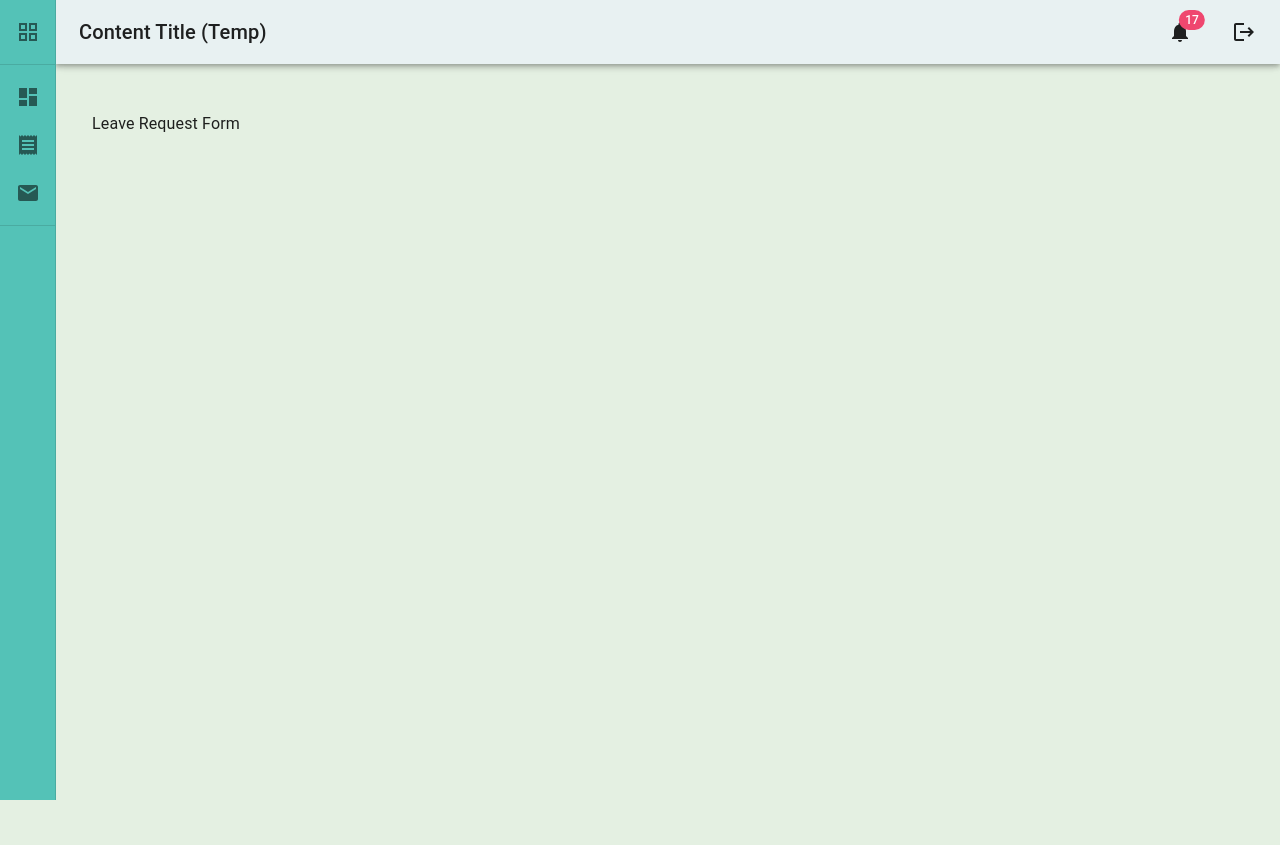
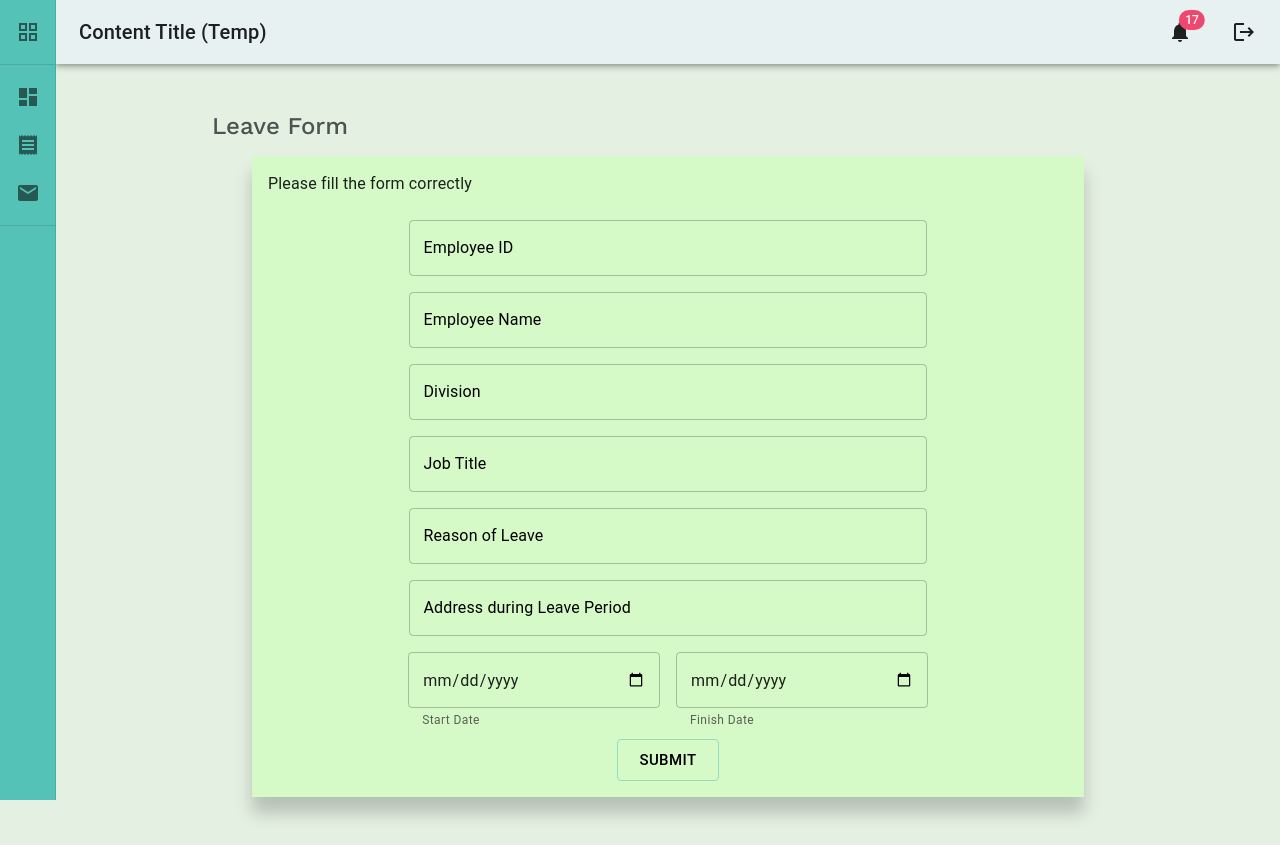
Before and after one commit to prosigmaka/fe-payroll, a React (Create React App) app: page /dashboard/user/leave-request in a window 1280 px wide. Before the commit the page ends 800 px from the top, so only its background shows below. Built offline with nearby package versions, Linux system fonts and the light colour scheme.

Commit message:
Update LeaveReqForm.jsx

```diff
--- a/src/components/sections/user/LeaveReqForm.jsx
+++ b/src/components/sections/user/LeaveReqForm.jsx
@@ -1,5 +1,243 @@
-const LeaveReqForm = (props) => {
-  return <div>Leave Request Form</div>;
-};
+import React from "react";
+//import { useState } from "react";
+import Typography from '@mui/material/Typography';
+import Grid from '@mui/material/Grid';
+import TextField from '@mui/material/TextField';
+import { Box } from "@mui/material";
+import { TableRow } from "@mui/material";
+import { Button } from "@mui/material";
+import Container from '@mui/material/Container';
 
-export default LeaveReqForm;
+//import BasicDateRangePicker from './uidate';
+
+
+
+
+
+export default function LeaveReqForm() {
+
+    /*const [employeeID, setEmployeeID] = useState("");
+    const [employeeName, setEmployeeName] = useState("");
+    const [employeeDivision, setEmployeeDivision] = useState("");
+    const [jobTitle, setJobTitle] = useState("");
+    const [file, setFile] = useState("");
+    const [reason, setReason] = useState("");
+    const [list, setList] = useState([]);
+
+    const handleRadioChange = (e) => {
+        setReason(e.target.value);
+        console.log(reason);
+    };
+
+    const handleEmployeeID = (e) => {
+        setEmployeeID(e.target.value);
+    };
+
+    const handleEmployeeName = (e) => {
+        setEmployeeName(e.target.value);
+    };
+
+    const handleEmployeeDivision = (e) => {
+        setEmployeeDivision(e.target.value);
+    };
+
+    const handleJobTitle = (e) => {
+        setJobTitle(e.target.value);
+    };
+
+
+    const handleFile = (e) => {
+        setFile(URL.createObjectURL(e.target.files[0]))
+        console.log(file);
+        e.preventDefault();
+    }
+
+    const handlingSubmit = (e) => {
+
+
+
+        const data = { employeeID, employeeName, employeeDivision, jobTitle, reason, file};
+
+
+        if (employeeID && employeeName && employeeDivision && jobTitle && reason && file) {
+            setList((ls) => [...ls, data])
+            setEmployeeID("")
+            setEmployeeName("")
+            setEmployeeDivision("")
+            setJobTitle("")
+            setReason("")
+            setFile("")
+            console.log(list);
+
+        }
+        else{
+            alert("Silakan isi seluruh data")
+        }
+
+
+
+    }*/
+
+
+    return (
+
+
+        <Container sx={{ width: '60rem' }} marginTop={5} >
+            <Typography sx={{ flex: '1 1 100%' }} variant="h3" >
+                Leave Form
+            </Typography>
+            <Box
+
+                padding={2}
+                margin={2}
+                marginLeft={5}
+                marginRight={5}
+
+
+                sx={{ minWidth: 650, boxShadow: '0 1rem 1rem  rgba(0,0,0,0.2)', backgroundColor: 'rgba(214,249,200,255)' }}>
+
+                <Typography sx={{ flex: '1 1 100%' }} variant="h8" >
+                    Please fill the form correctly
+
+                </Typography>
+
+
+                <Grid
+
+                    container
+                    direction="column"
+                    justifyContent="center"
+                    alignItems="center"
+                    justify="flex-end"
+                    rowSpacing={1}
+                    marginTop={2}
+                >
+
+
+                    <TextField
+
+                        InputLabelProps={{
+                            style: { color: 'black' }
+                        }}
+                        id="employeeID"
+                        label="Employee ID"
+                        autoComplete="cc-name"
+                        variant="outlined"
+                        type="text"
+                        sx={{ m: 1, width: '57.5ch', colorBackground: 'rgba(58,135,128,255)' }}
+
+                    /*value={employeeID}
+                    onChange={handleEmployeeID}*/
+                    />
+
+                    <TextField
+                        InputLabelProps={{
+                            style: { color: 'black' }
+                        }}
+                        id="employeeName"
+                        label="Employee Name"
+                        autoComplete="cc-number"
+                        variant="outlined"
+                        type="text"
+                        sx={{ m: 1, width: '57.5ch' }}
+                    /*value={employeeName}
+                    onChange={handleEmployeeName}*/
+                    />
+
+                    <TextField
+                        InputLabelProps={{
+                            style: { color: 'black' }
+                        }}
+                        id="employeeDivision"
+                        label="Division"
+                        autoComplete="cc-exp"
+                        variant="outlined"
+                        sx={{ m: 1, width: '57.5ch' }}
+                        type="text"
+                    /*value={employeeDivision}
+                    onChange={handleEmployeeDivision}*/
+                    />
+
+                    <TextField
+                        InputLabelProps={{
+                            style: { color: 'black' }
+                        }}
+                        sx={{ m: 1, width: '57.5ch' }}
+                        id="jobTitle"
+                        label="Job Title"
+                        type="text"
+                        autoComplete="cc-csc"
+                        variant="outlined"
+                    /*value={jobTitle}
+                    onChange={handleJobTitle}*/
+                    />
+
+                    <TextField
+                        InputLabelProps={{
+                            style: { color: 'black' }
+                        }}
+                        sx={{ m: 1, width: '57.5ch' }}
+                        id="reason"
+                        label="Reason of Leave"
+                        type="text"
+                        autoComplete="cc-csc"
+                        variant="outlined"
+                    /*value={jobTitle}
+                    onChange={handleJobTitle}*/
+                    />
+
+                    <TextField
+                        InputLabelProps={{
+                            style: { color: 'black' }
+                        }}
+                        sx={{ m: 1, width: '57.5ch' }}
+                        id="address"
+                        label="Address during Leave Period"
+                        type="text"
+                        autoComplete="cc-csc"
+                        variant="outlined"
+                    /*value={jobTitle}
+                    onChange={handleJobTitle}*/
+                    />
+
+
+                    <TableRow>
+                        <TextField
+
+
+                            helperText="Start Date"
+                            sx={{ m: 1, width: '28ch' }}
+                            id="startdate"
+                            type="date"
+                            autoComplete="cc-csc"
+                            variant="outlined"
+                        /*onChange={handleFile}*/
+                        />
+                        <TextField InputhelperTextProps={{ style: { color: 'white' } }}
+
+
+                            helperText="Finish Date"
+                            sx={{ m: 1, width: '28ch' }}
+                            id="finishdate"
+                            type="date"
+                            autoComplete="cc-csc"
+                            variant="outlined"
+                        /*onChange={handleFile}*/
+                        />
+
+                    </TableRow>
+
+                    <Button
+                        type="submit" /*onClick={handlingSubmit}*/ variant="outlined" color="primary" size="large" sx={{ color: 'black' }}>Submit
+                    </Button>
+
+                </Grid>
+
+            </Box>
+
+        </Container>
+
+    );
+
+
+}
```
